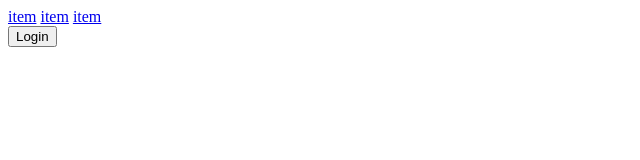
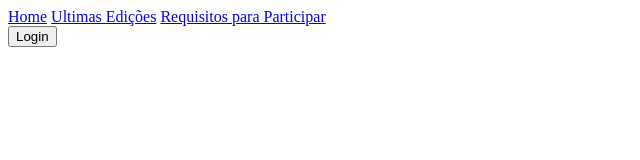
Before and after one commit to laurentino01/bootcampdnc-landingpage-exercicio, a plain HTML site: page index.html in a window 1280 px wide. Shown: the whole page, without its empty margins (0-640 px from the left). Drawn offline with Linux system fonts and the light colour scheme.

Commit message:
menu criado

```diff
--- a/index.html
+++ b/index.html
@@ -10,9 +10,9 @@
   <body>
     <nav>
       <div>
-        <a href="#">item</a>
-        <a href="#">item</a>
-        <a href="#">item</a>
+        <a href="#">Home</a>
+        <a href="#">Ultimas Edições</a>
+        <a href="#">Requisitos para Participar</a>
       </div>
       <button>Login</button>
     </nav>
```
